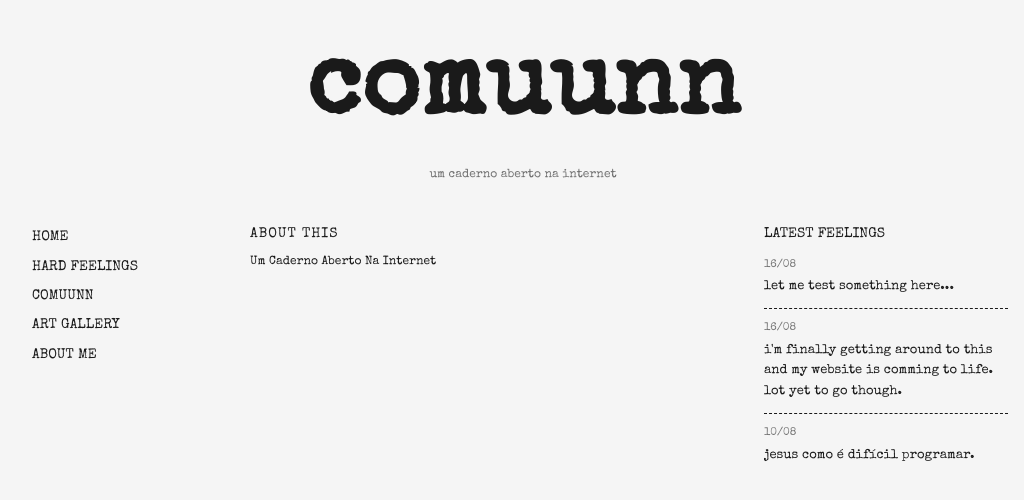
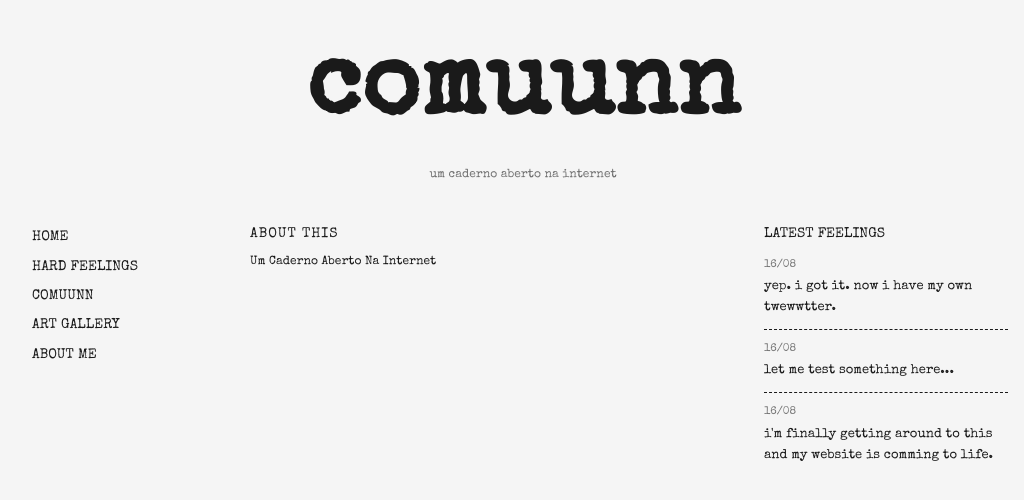
Before and after one commit to guiolhermer/comuunn, a Jekyll site: the page built from index.html, in a window 1280 px wide. Shown: the top 500 px of the page, without its empty margins (117-1141 px from the left). Built offline with Jekyll 4.4.1, drawn with Linux system fonts in a browser that asks for light colours.

Commit message:
fix: correct date format in feelings.yml

```diff
--- a/_data/feelings.yml
+++ b/_data/feelings.yml
@@ -4,5 +4,5 @@
   text: "jesus como é difícil programar."
 - date: 2026-08-16
   text: "let me test something here..."
-- date: 2026--08-16
+- date: 2026-08-16
   text: "yep. i got it. now I have my own twewwtter."
```
